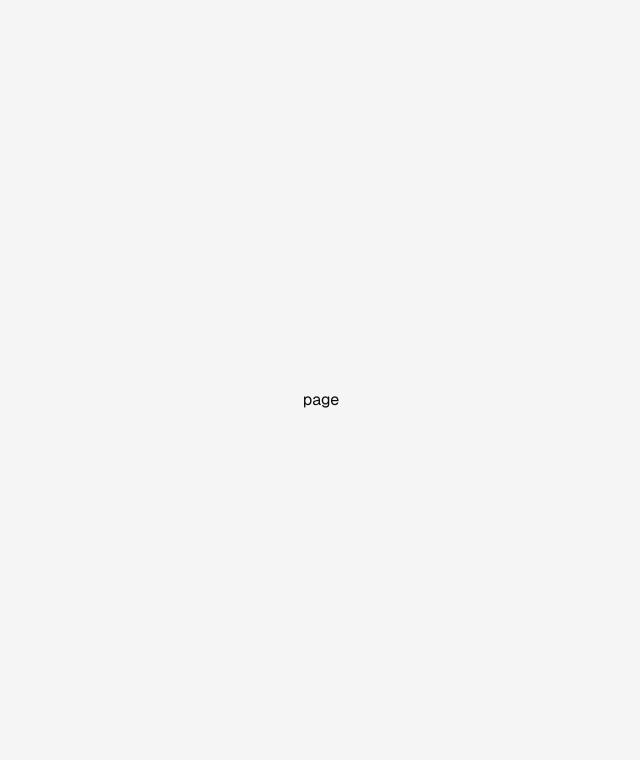
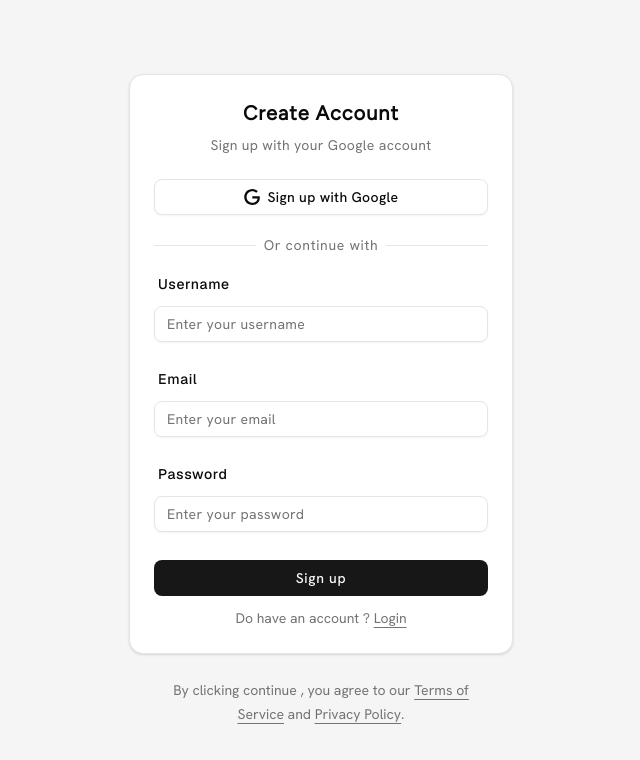
Before and after one commit to Anurag-singh-RBU/Axion, a Next.js app: page /sign-up in a window 1280 px wide. Shown: the top 760 px of the page, without its empty margins (319-959 px from the left). Built offline with nearby package versions, Linux system fonts and the light colour scheme.

Commit message:
Making Sign up page

```diff
--- a/src/app/(auth)/sign-up/page.js
+++ b/src/app/(auth)/sign-up/page.js
@@ -1,9 +1,12 @@
 import React from 'react'
+import SignInPage from '../../components/Authentication/SignUpCard'
 
-const page = () => {
+const SignUpPage = () => {
   return (
-    <div>page</div>
+    <div>
+      <SignInPage></SignInPage>
+    </div>
   )
 }
 
-export default page
+export default SignUpPage
--- a/src/app/components/Authentication/SignUpCard.js
+++ b/src/app/components/Authentication/SignUpCard.js
@@ -0,0 +1,13 @@
+import { SignUpForm } from "@/components/signup-form"
+
+export default function SignUpPage() {
+  return (
+    <div className="relative flex min-h-svh flex-col items-center justify-center gap-6 p-6 md:p-10 overflow-hidden">
+      <div className="pointer-events-none absolute inset-0 z-10">
+      </div>
+      <div className="flex w-full max-w-sm flex-col gap-6 z-10">
+        <SignUpForm/>
+      </div>
+    </div>
+  )
+}
--- a/src/components/login-form.jsx
+++ b/src/components/login-form.jsx
@@ -37,7 +37,7 @@ export function LoginForm({
                   <svg xmlns="http://www.w3.org/2000/svg" viewBox="0 0 24 24">
                     <path
                       d="M12.48 10.92v3.28h7.84c-.24 1.84-.853 3.187-1.787 4.133-1.147 1.147-2.933 2.4-6.053 2.4-4.827 0-8.6-3.893-8.6-8.72s3.773-8.72 8.6-8.72c2.6 0 4.507 1.027 5.907 2.347l2.307-2.307C18.747 1.44 16.133 0 12.48 0 5.867 0 .307 5.387.307 12s5.56 12 12.173 12c3.573 0 6.267-1.173 8.373-3.36 2.16-2.16 2.84-5.213 2.84-7.667 0-.76-.053-1.467-.173-2.053H12.48z"
-                      fill="currentColor"/>
+                      fill="currentColor" />
                   </svg>
                   Login with Google
                 </Button>
@@ -47,7 +47,7 @@ export function LoginForm({
               </FieldSeparator>
               <Field>
                 <FieldLabel htmlFor="email" className="font-GS tracking-wider ml-1">Email</FieldLabel>
-                <Input id="email" type="email" placeholder="Enter your email" required className="placeholder:font-HG!"/>
+                <Input id="email" type="email" placeholder="Enter your email" required className="placeholder:font-HG!" />
               </Field>
               <Field>
                 <div className="flex items-center">
@@ -56,12 +56,12 @@ export function LoginForm({
                     Forgot your password ?
                   </a>
                 </div>
-                <Input id="password" type="password" required placeholder="Enter your password"/>
+                <Input id="password" type="password" required placeholder="Enter your password" />
               </Field>
               <Field>
                 <Button type="submit" className="font-HG tracking-wider">Login</Button>
                 <FieldDescription className="text-center font-HG">
-                  Do have an account ? <a href="#">Sign up</a>
+                  Do not have an account ? <a href="/sign-up">Sign up</a>
                 </FieldDescription>
               </Field>
             </FieldGroup>
--- /dev/null
+++ b/src/components/signup-form.jsx
@@ -0,0 +1,78 @@
+import { cn } from "@/lib/utils"
+import { Button } from "@/components/ui/button"
+import {
+    Card,
+    CardContent,
+    CardDescription,
+    CardHeader,
+    CardTitle,
+} from "@/components/ui/card"
+import {
+    Field,
+    FieldDescription,
+    FieldGroup,
+    FieldLabel,
+    FieldSeparator,
+} from "@/components/ui/field"
+import { Input } from "@/components/ui/input"
+
+export function SignUpForm({
+    className,
+    ...props
+}) {
+    return (
+        <div className={cn("flex flex-col gap-6", className)} {...props}>
+            <Card>
+                <CardHeader className="text-center">
+                    <CardTitle className="text-xl font-FT tracking-wider">Create Account</CardTitle>
+                    <CardDescription className="font-HG tracking-wide">
+                        Sign up with your Google account
+                    </CardDescription>
+                </CardHeader>
+                <CardContent>
+                    <form>
+                        <FieldGroup>
+                            <Field>
+                                <Button variant="outline" type="button" className="font-HG tracking-wide">
+                                    <svg xmlns="http://www.w3.org/2000/svg" viewBox="0 0 24 24">
+                                        <path
+                                            d="M12.48 10.92v3.28h7.84c-.24 1.84-.853 3.187-1.787 4.133-1.147 1.147-2.933 2.4-6.053 2.4-4.827 0-8.6-3.893-8.6-8.72s3.773-8.72 8.6-8.72c2.6 0 4.507 1.027 5.907 2.347l2.307-2.307C18.747 1.44 16.133 0 12.48 0 5.867 0 .307 5.387.307 12s5.56 12 12.173 12c3.573 0 6.267-1.173 8.373-3.36 2.16-2.16 2.84-5.213 2.84-7.667 0-.76-.053-1.467-.173-2.053H12.48z"
+                                            fill="currentColor" />
+                                    </svg>
+                                    Sign up with Google
+                                </Button>
+                            </Field>
+                            <FieldSeparator className="*:data-[slot=field-separator-content]:bg-card font-HG tracking-wider">
+                                Or continue with
+                            </FieldSeparator>
+                            <Field>
+                                <FieldLabel htmlFor="username" className="font-GS tracking-wider ml-1">Username</FieldLabel>
+                                <Input id="username" type="username" placeholder="Enter your username" required className="placeholder:font-HG!" />
+                            </Field>
+                            <Field>
+                                <FieldLabel htmlFor="email" className="font-GS tracking-wider ml-1">Email</FieldLabel>
+                                <Input id="email" type="email" placeholder="Enter your email" required className="placeholder:font-HG!" />
+                            </Field>
+                            <Field>
+                                <div className="flex items-center">
+                                    <FieldLabel htmlFor="password" className="font-GS tracking-wider ml-1">Password</FieldLabel>
+                                </div>
+                                <Input id="password" type="password" required placeholder="Enter your password" />
+                            </Field>
+                            <Field>
+                                <Button type="submit" className="font-HG tracking-wider">Sign up</Button>
+                                <FieldDescription className="text-center font-HG">
+                                    Do have an account ? <a href="/sign-in">Login</a>
+                                </FieldDescription>
+                            </Field>
+                        </FieldGroup>
+                    </form>
+                </CardContent>
+            </Card>
+            <FieldDescription className="px-6 text-center font-HG leading-6">
+                By clicking continue , you agree to our <a href="#">Terms of Service</a>{" "}
+                and <a href="#">Privacy Policy</a>.
+            </FieldDescription>
+        </div>
+    );
+}
```
Also changed, not shown: 1 other file (tests, documents, lock files or other folders).
